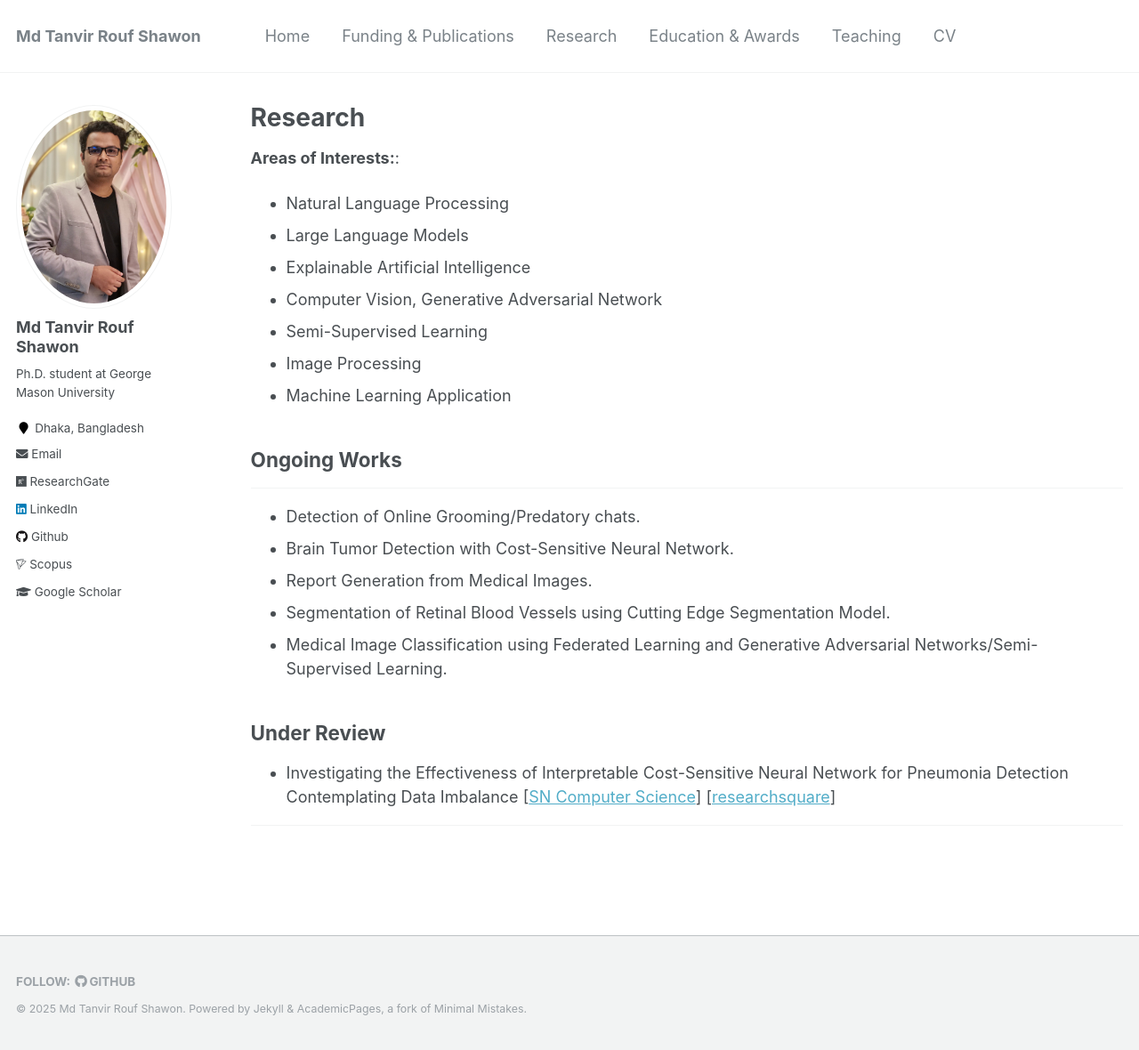
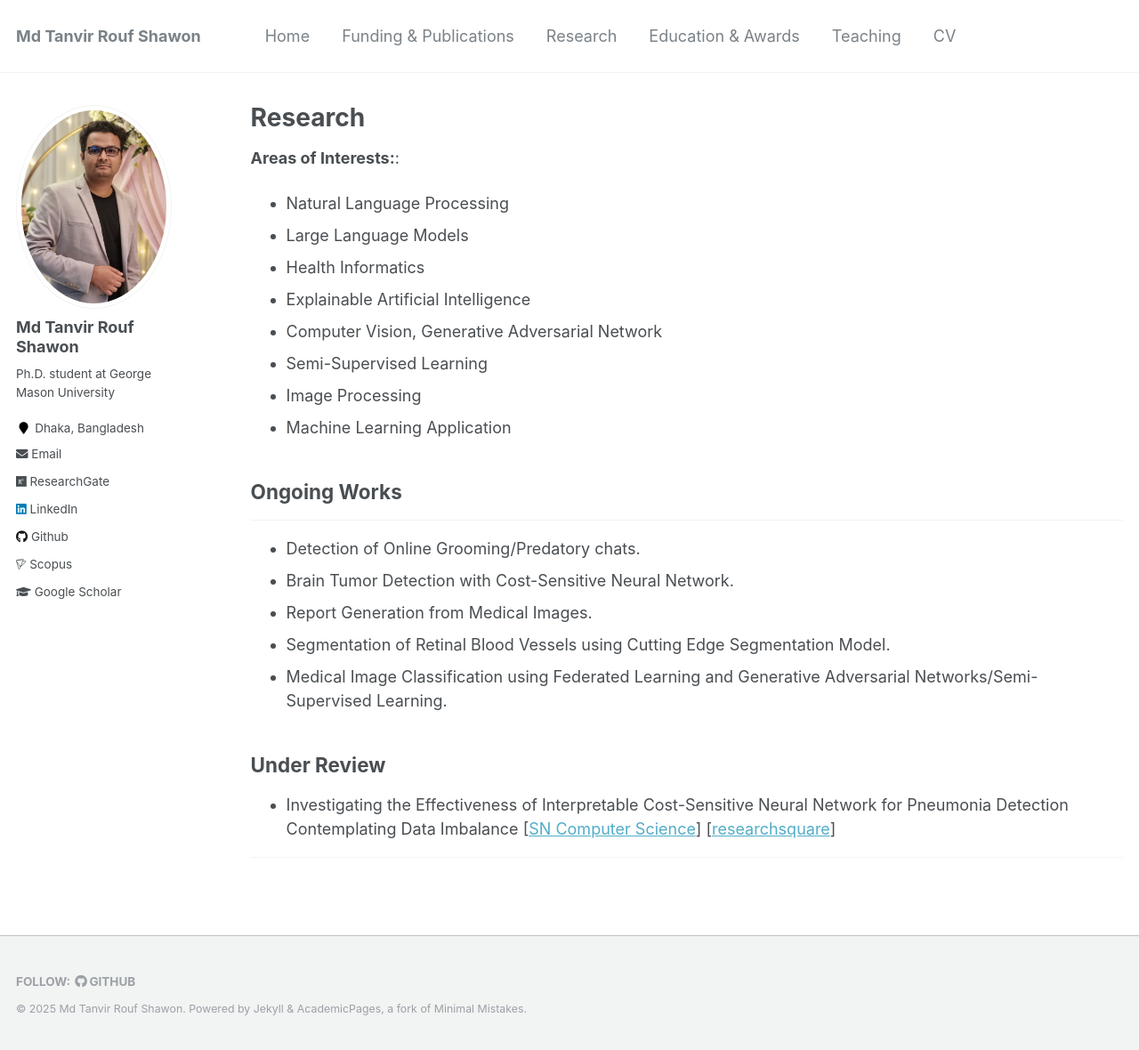
Before and after one commit to shawon-tanvir/shawon-tanvir.github.io, a Jekyll site: the page built from _pages/projects.md, in a window 1280 px wide and 1180 px high. Shown: the whole window at 89% size. Built offline with Jekyll 4.4.1, drawn with Linux system fonts in a browser that asks for light colours.

Commit message:
Update projects.md

```diff
--- a/_pages/projects.md
+++ b/_pages/projects.md
@@ -7,6 +7,7 @@ author_profile: true
 <b>Areas of Interests:</b>:
 * Natural Language Processing
 * Large Language Models
+* Health Informatics
 * Explainable Artificial Intelligence
 * Computer Vision, Generative Adversarial Network
 * Semi-Supervised Learning
```
